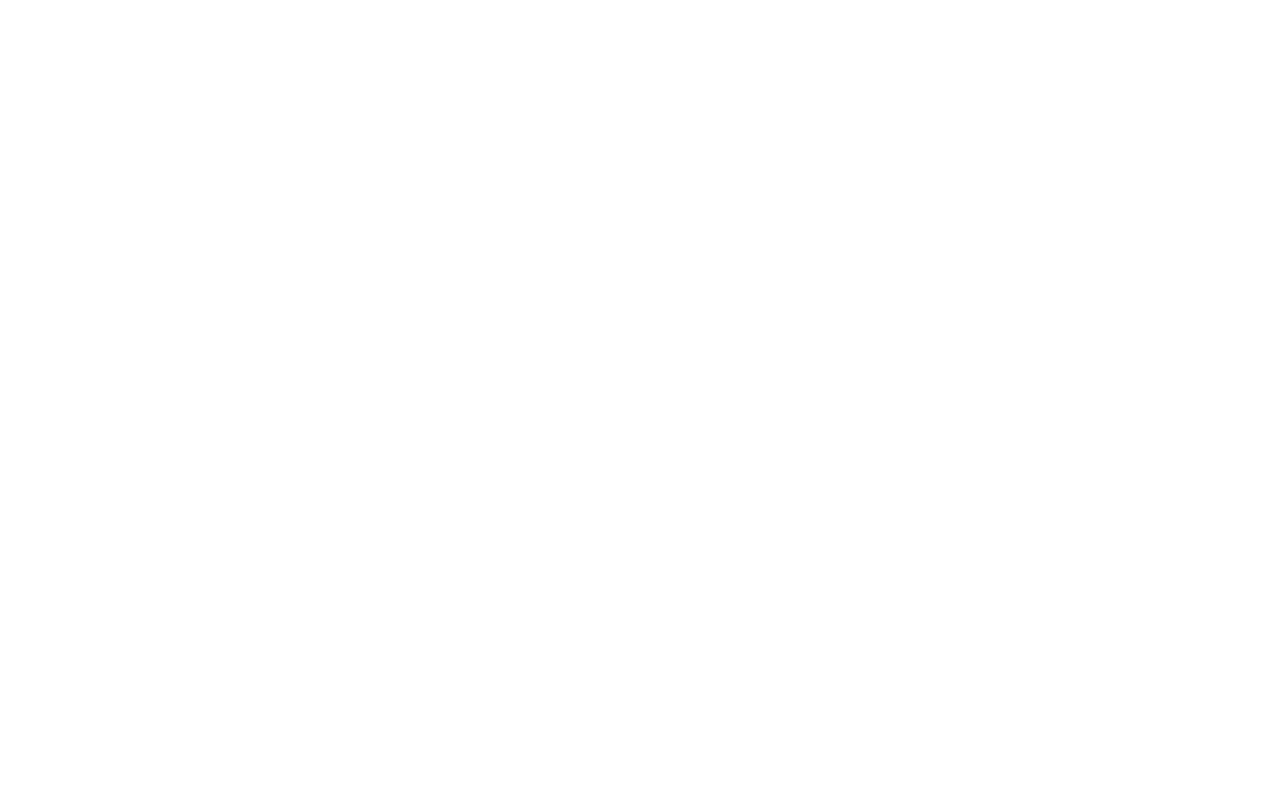
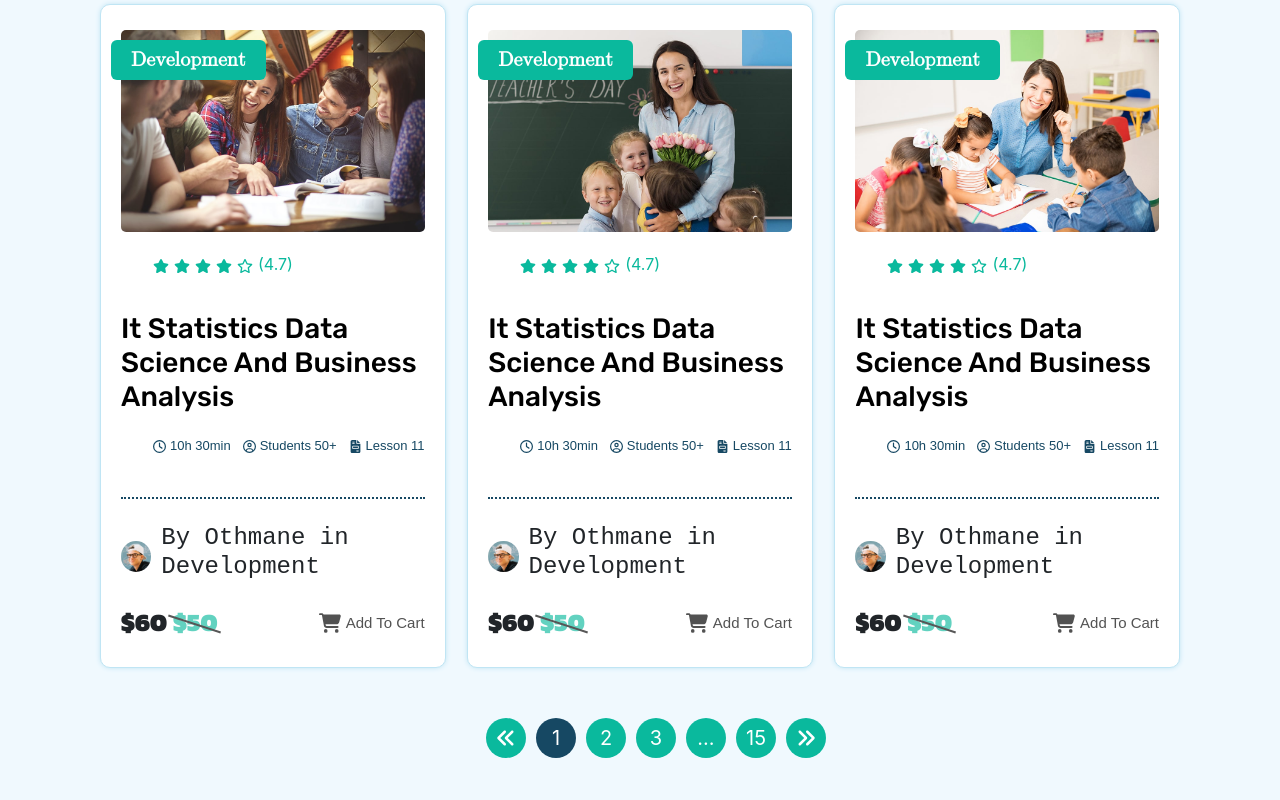
Before and after one commit to laghoth/educate-school, a React (Create React App) app: page /cours in a window 1280 px wide. Shown: the part 640-1440 px from the top of the page. Before the commit the page ends 800 px from the top, so only its background shows below. Built offline with nearby package versions, Linux system fonts and the light colour scheme; the HTML template or start-up script is replaced by a standard one; a web font is replaced by a local one.

Commit message:
create page cours

```diff
--- a/src/scss/views/home.scss
+++ b/src/scss/views/home.scss
@@ -587,6 +587,33 @@
     justify-content: center;
     align-items: center;
     padding: 50px 0;
+    ul {
+      display: flex;
+      list-style: none;
+      gap: 10px;
+      li {
+        width: 40px;
+        height: 40px;
+        background-color: var(--main-color-green-1);
+        border-radius: 50%;
+        display: flex;
+        justify-content: center;
+        align-items: center;
+        transition: all 0.3s ease;
+        a {
+          color: white;
+          text-decoration: none;
+          font-size: 20px;
+          display: inline-flex;
+        }
+        &:hover {
+          background-color: var(--main-color-blue-1);
+        }
+      }
+      .active {
+        background-color: var(--main-color-blue-1);
+      }
+    }
   }
   @include forScreenSize(lg) {
     .courses-list {
--- a/src/views/Cours.jsx
+++ b/src/views/Cours.jsx
@@ -1,9 +1,291 @@
 import React from "react";
+import { Link } from "react-router-dom";
+
+// Slider importants
+
+import {
+  FaCartShopping,
+  FaStar,
+  FaRegStar,
+  FaRegClock,
+  FaRegCircleUser,
+  FaFileInvoice,
+  FaAnglesLeft,
+  FaAnglesRight,
+} from "react-icons/fa6";
 
 function Cours() {
   return (
-    <div>
-      <h2>Cours</h2>
+    <div className="page-cours">
+      <div className="title-single-page">
+        <div className="section-bg-opacity"></div>
+        <h1>Cours</h1>
+      </div>
+      <div className="cours-list">
+        <div className="popular-courses">
+          <div className="title-section ">
+            <span>top popular courses</span>
+          </div>
+          <div className="desc-section">
+            <h2>Histudy Course Student Can Join With Us.</h2>
+          </div>
+
+          <div className="courses-list">
+            <div className="course-content">
+              <div className="course-category">
+                <span>Development</span>
+              </div>
+              <div className="image-course">
+                <Link to={"#"}>
+                  <img src="/images/class_dev.jpg" />
+                </Link>
+              </div>
+              <div className="starts">
+                <ul>
+                  <li>
+                    <FaStar />
+                  </li>
+                  <li>
+                    <FaStar />
+                  </li>
+                  <li>
+                    <FaStar />
+                  </li>
+                  <li>
+                    <FaStar />
+                  </li>
+                  <li>
+                    <FaRegStar />
+                  </li>
+                  <li>(4.7)</li>
+                </ul>
+              </div>
+              <div className="textes">
+                <h3>
+                  <Link to={"#"}>
+                    It Statistics Data Science And Business Analysis
+                  </Link>
+                </h3>
+                <ul>
+                  <li>
+                    <FaRegClock />
+                    10h 30min
+                  </li>
+                  <li>
+                    <FaRegCircleUser />
+                    Students 50+
+                  </li>
+                  <li>
+                    <FaFileInvoice />
+                    Lesson 11
+                  </li>
+                </ul>
+                <div className="main-border-dotted"></div>
+                <div className="course-teacher">
+                  <img src="/Images/students/student2.jpg" />
+                  <h4>
+                    By <span>Othmane</span> in <span>Development</span>
+                  </h4>
+                </div>
+                <div className="course-price">
+                  <div className="price">
+                    $60<span>$50</span>
+                  </div>
+                  <button className="add-to-cart">
+                    <FaCartShopping />
+                    Add To Cart
+                  </button>
+                </div>
+              </div>
+            </div>
+
+            <div className="course-content">
+              <div className="course-category">
+                <span>Development</span>
+              </div>
+              <div className="image-course">
+                <Link to={"#"}>
+                  <img src="/images/class_eco.jpg" />
+                </Link>
+              </div>
+              <div className="starts">
+                <ul>
+                  <li>
+                    <FaStar />
+                  </li>
+                  <li>
+                    <FaStar />
+                  </li>
+                  <li>
+                    <FaStar />
+                  </li>
+                  <li>
+                    <FaStar />
+                  </li>
+                  <li>
+                    <FaRegStar />
+                  </li>
+                  <li>(4.7)</li>
+                </ul>
+              </div>
+              <div className="textes">
+                <h3>
+                  <Link to={"#"}>
+                    It Statistics Data Science And Business Analysis
+                  </Link>{" "}
+                </h3>
+                <ul>
+                  <li>
+                    <FaRegClock />
+                    10h 30min
+                  </li>
+                  <li>
+                    <FaRegCircleUser />
+                    Students 50+
+                  </li>
+                  <li>
+                    <FaFileInvoice />
+                    Lesson 11
+                  </li>
+                </ul>
+                <div className="main-border-dotted"></div>
+                <div className="course-teacher">
+                  <img src="/Images/students/student2.jpg" />
+                  <h4>
+                    By <span>Othmane</span> in <span>Development</span>
+                  </h4>
+                </div>
+                <div className="course-price">
+                  <div className="price">
+                    $60<span>$50</span>
+                  </div>
+                  <button className="add-to-cart">
+                    <FaCartShopping />
+                    Add To Cart
+                  </button>
+                </div>
+              </div>
+            </div>
+
+            <div className="course-content">
+              <div className="course-category">
+                <span>Development</span>
+              </div>
+              <div className="image-course">
+                <Link to={"#"}>
+                  <img src="/images/class_children.jpg" />
+                </Link>
+              </div>
+              <div className="starts">
+                <ul>
+                  <li>
+                    <FaStar />
+                  </li>
+                  <li>
+                    <FaStar />
+                  </li>
+                  <li>
+                    <FaStar />
+                  </li>
+                  <li>
+                    <FaStar />
+                  </li>
+                  <li>
+                    <FaRegStar />
+                  </li>
+                  <li>(4.7)</li>
+                </ul>
+              </div>
+
+              <div className="textes">
+                <h3>
+                  <Link to={"#"}>
+                    It Statistics Data Science And Business Analysis
+                  </Link>
+                </h3>
+                <ul>
+                  <li>
+                    <FaRegClock />
+                    10h 30min
+                  </li>
+                  <li>
+                    <FaRegCircleUser />
+                    Students 50+
+                  </li>
+                  <li>
+                    <FaFileInvoice />
+                    Lesson 11
+                  </li>
+                </ul>
+                <div className="main-border-dotted"></div>
+                <div className="course-teacher">
+                  <img src="/Images/students/student2.jpg" />
+                  <h4>
+                    By <span>Othmane</span> in <span>Development</span>
+                  </h4>
+                </div>
+                <div className="course-price">
+                  <div className="price">
+                    $60<span>$50</span>
+                  </div>
+                  <button className="add-to-cart">
+                    <FaCartShopping />
+                    Add To Cart
+                  </button>
+                </div>
+              </div>
+            </div>
+          </div>
+
+          <div className="more-courses">
+            <ul>
+              <li>
+                <Link href="http://">
+                  <FaAnglesLeft />
+                </Link>
+              </li>
+              <li className="active">
+                <Link href="http://">1</Link>
+              </li>
+              <li>
+                <Link href="http://">2</Link>
+              </li>
+              <li>
+                <Link href="http://">3</Link>
+              </li>
+              <li>
+                <Link href="http://">...</Link>
+              </li>
+
+              <li>
+                <Link href="http://">15</Link>
+              </li>
+              <li>
+                <Link href="http://">
+                  <FaAnglesRight />
+                </Link>
+              </li>
+            </ul>
+          </div>
+        </div>
+      </div>
+
+      <div className="news-lettre">
+        <div className="news-texte">
+          <h3>Join Our Newsletter</h3>
+          <p>Subscribe our newsletter to get our latest update & news.</p>
+        </div>
+        <div className="news-form">
+          <form action="">
+            <div className="news-email">
+              <input type="text" placeholder="Enter your email:" />
+            </div>
+            <div className="btn-send">
+              <button>Subscribe Now</button>
+            </div>
+          </form>
+        </div>
+      </div>
     </div>
   );
 }
--- a/src/views/Faqs.jsx
+++ b/src/views/Faqs.jsx
@@ -115,6 +115,23 @@
           </div>
         </div>
       </div>
+
+      <div className="news-lettre">
+        <div className="news-texte">
+          <h3>Join Our Newsletter</h3>
+          <p>Subscribe our newsletter to get our latest update & news.</p>
+        </div>
+        <div className="news-form">
+          <form action="">
+            <div className="news-email">
+              <input type="text" placeholder="Enter your email:" />
+            </div>
+            <div className="btn-send">
+              <button>Subscribe Now</button>
+            </div>
+          </form>
+        </div>
+      </div>
     </div>
   );
 }
```
